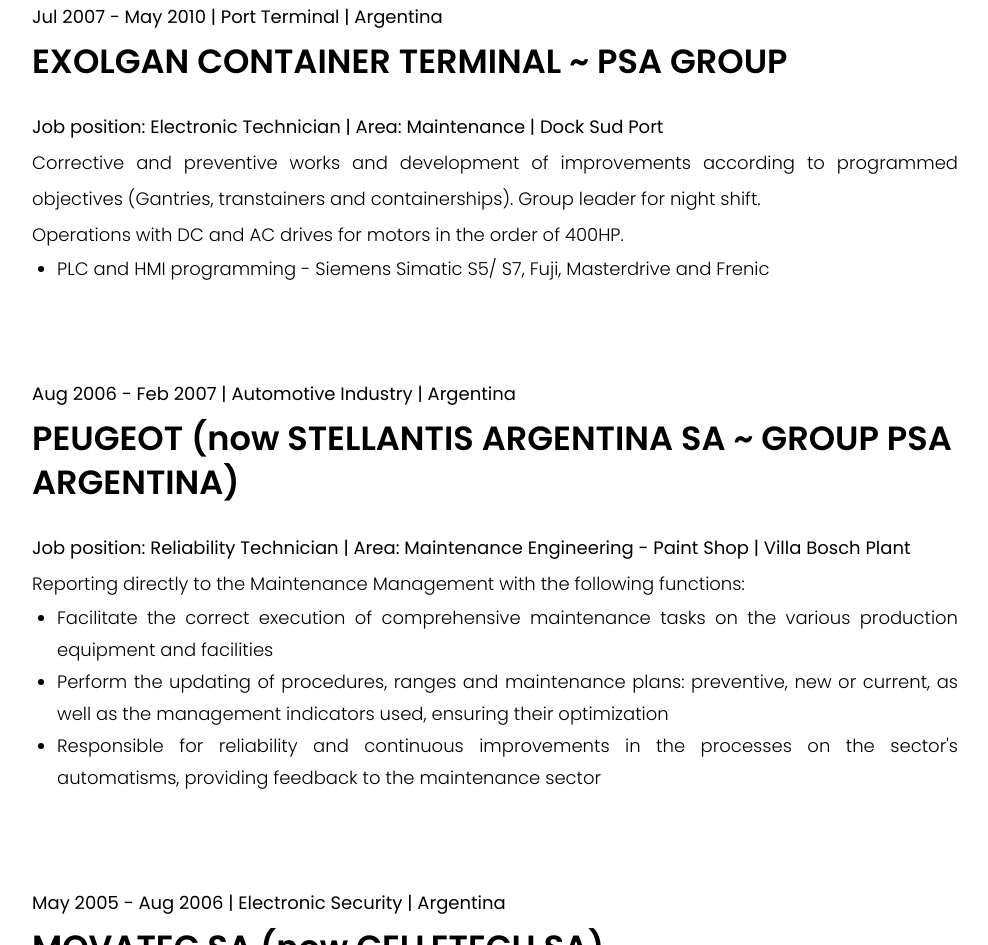
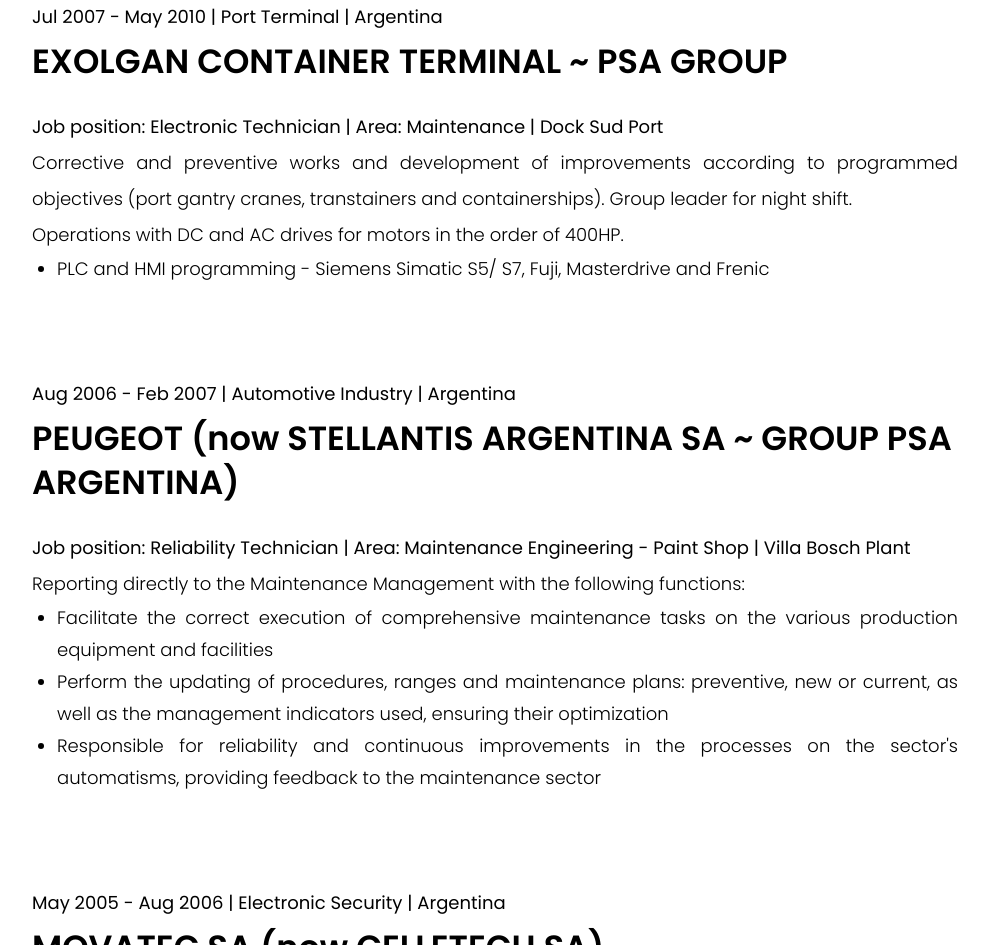
Before and after one commit to JoseAvegno/Resume, a plain HTML site: page employee-experience.html in a window 1280 px wide. Shown: the part 1002-1947 px from the top of the page, without its empty margins (145-1133 px from the left). Drawn offline with nearby package versions, Linux system fonts and the light colour scheme.

Commit message:
ajuste textos

```diff
--- a/employee-experience.html
+++ b/employee-experience.html
@@ -61,7 +61,7 @@
                       <span class="ds-pr-info">Jul 2007 - May 2010 | Port Terminal | Argentina </span>
                       <h2 class="ds-headingSm"><a target="_blanck" href="https://exolgan.itl.com.ar/">EXOLGAN CONTAINER TERMINAL ~ PSA GROUP</a></h2>
                       <p><b>Job position: Electronic Technician | Area: Maintenance | Dock Sud Port</b></p>
-                      <p>Corrective and preventive works and development of improvements according to programmed objectives (Gantries, transtainers and containerships). Group leader for night shift. </p>
+                      <p>Corrective and preventive works and development of improvements according to programmed objectives (port gantry cranes, transtainers and containerships). Group leader for night shift. </p>
                       <p>Operations with DC and AC drives for motors in the order of 400HP. </p>
                       <ul>
                         <li>PLC and HMI programming - Siemens Simatic S5/ S7, Fuji, Masterdrive and Frenic </li>
```
Also changed, not shown: index.html (+1 -1 lines).
